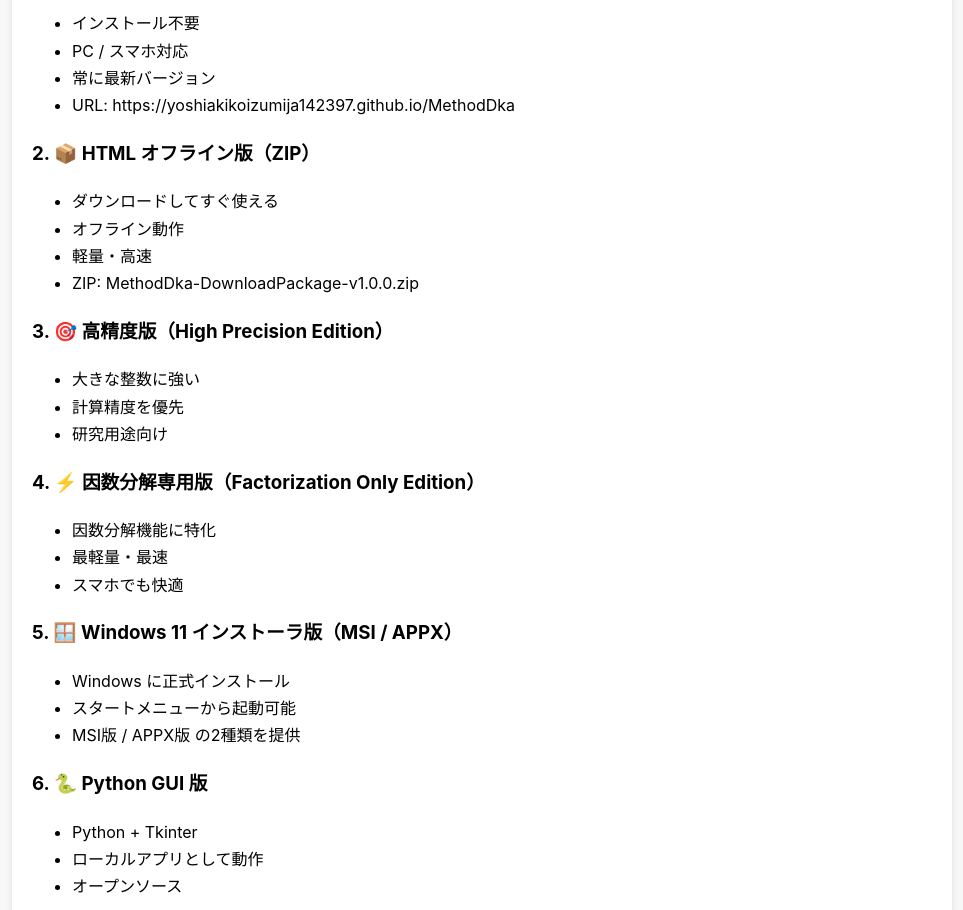
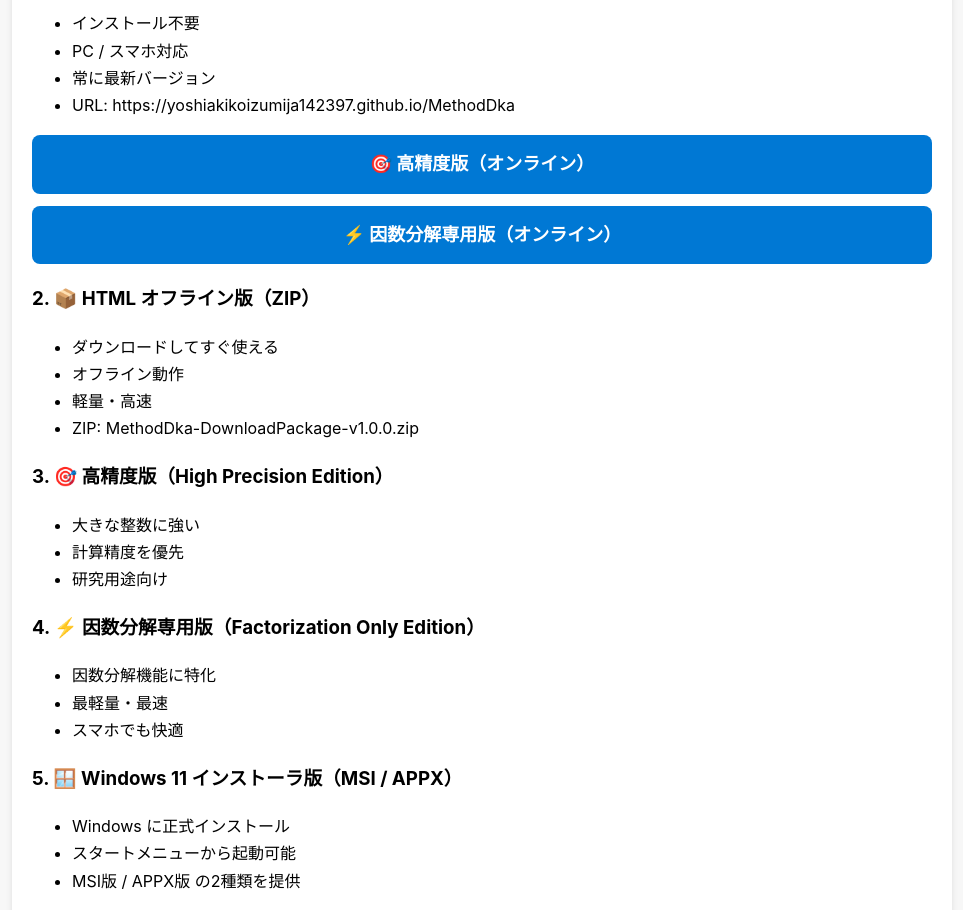
Before and after one commit to YoshiakiKoizumija142397/MethodDka, a plain HTML site: page index.html in a window 1280 px wide. Shown: the part 900-1810 px from the top of the page, without its empty margins (158-1121 px from the left). Drawn offline with Linux system fonts and the light colour scheme.

Commit message:
Add online version links to index.html
Signed-off-by: Yoshiaki.Koizumi <98944675+YoshiakiKoizumija142397@users.noreply.github.com>

```diff
--- a/index.html
+++ b/index.html
@@ -103,6 +103,16 @@
         <li>URL: https://yoshiakikoizumija142397.github.io/MethodDka</li>
     </ul>
 
+    <!-- ★ ここにオンライン版リンクを追加 ★ -->
+    <a class="btn" href="MethodDka.html" target="_blank">
+        🎯 高精度版（オンライン）
+    </a>
+
+    <a class="btn" href="factorization/MethodDka.html" target="_blank">
+        ⚡ 因数分解専用版（オンライン）
+    </a>
+    <!-- ★ 追加ここまで ★ -->
+
     <h3>2. 📦 HTML オフライン版（ZIP）</h3>
     <ul>
         <li>ダウンロードしてすぐ使える</li>
```
